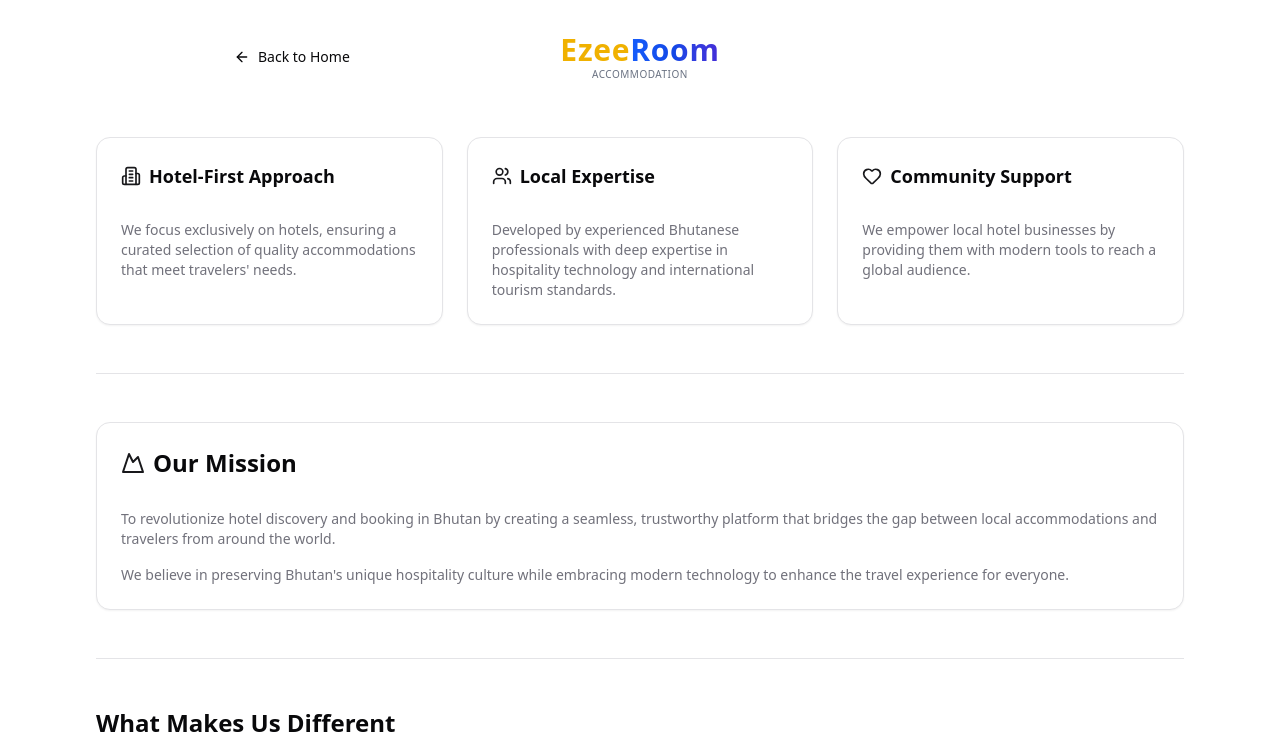
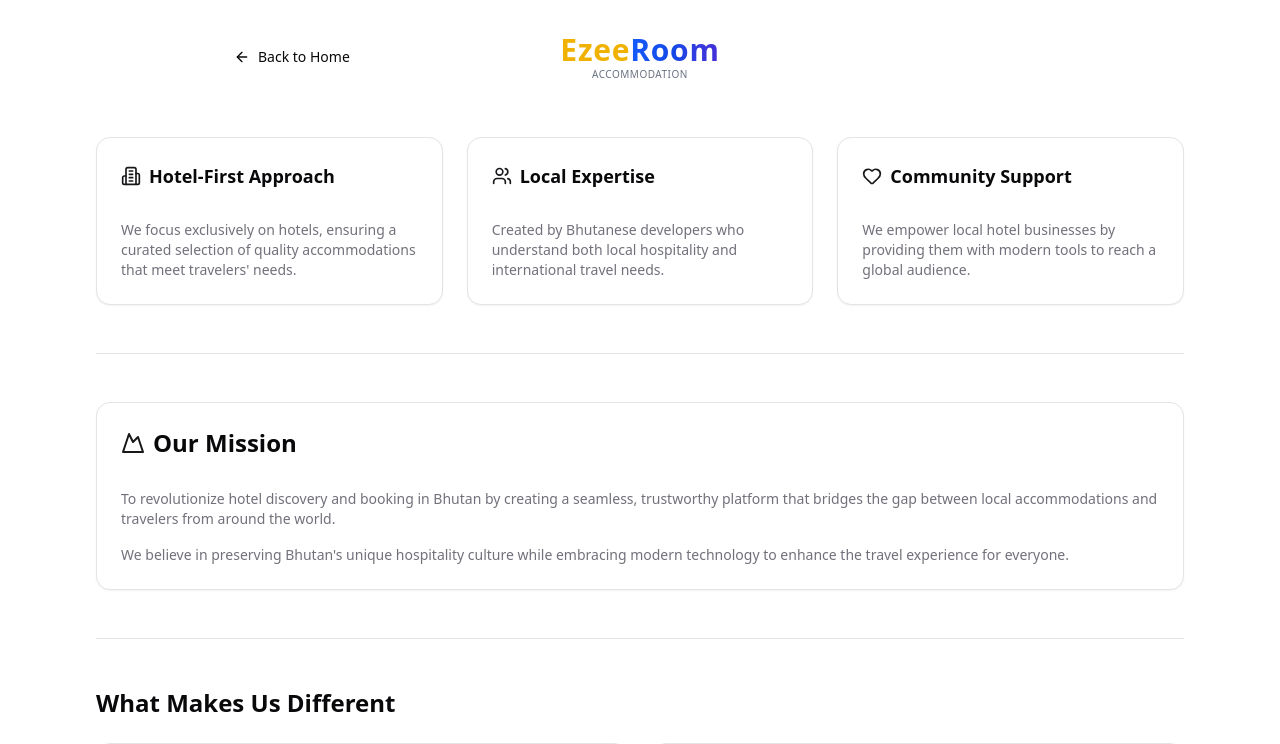
Before and after one commit to Choegyel-Norbu/YakRooms-FE, a React (Vite) app: page /aboutus in a window 1280 px wide. Shown: the top 744 px of the page. Built offline with nearby package versions, Linux system fonts and the light colour scheme; no server answers.

Commit message:
EzeeRoom logo added

```diff
--- a/src/features/landing/AboutUs.jsx
+++ b/src/features/landing/AboutUs.jsx
@@ -106,8 +106,8 @@
               </CardHeader>
               <CardContent>
                 <p className="text-sm text-muted-foreground">
-                  Developed by experienced Bhutanese professionals with deep expertise in
-                  hospitality technology and international tourism standards.
+                  Created by Bhutanese developers who understand both local hospitality
+                  and international travel needs.
                 </p>
               </CardContent>
             </Card>
```
